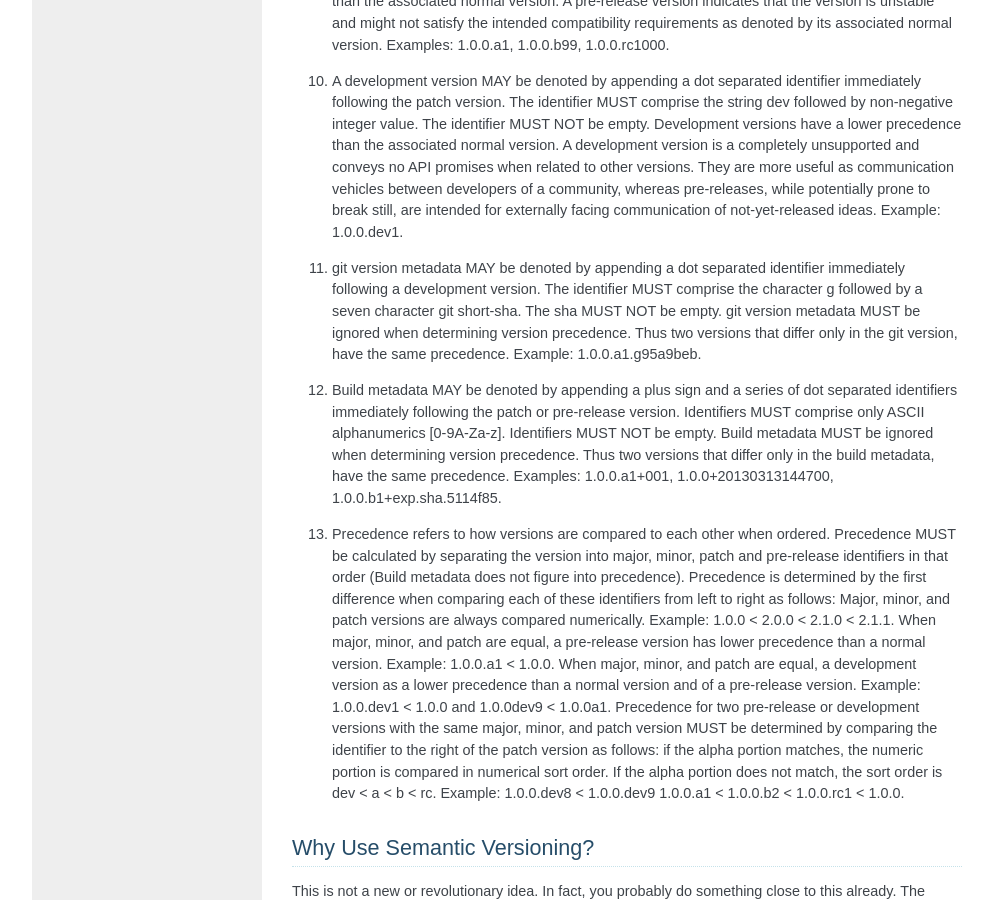
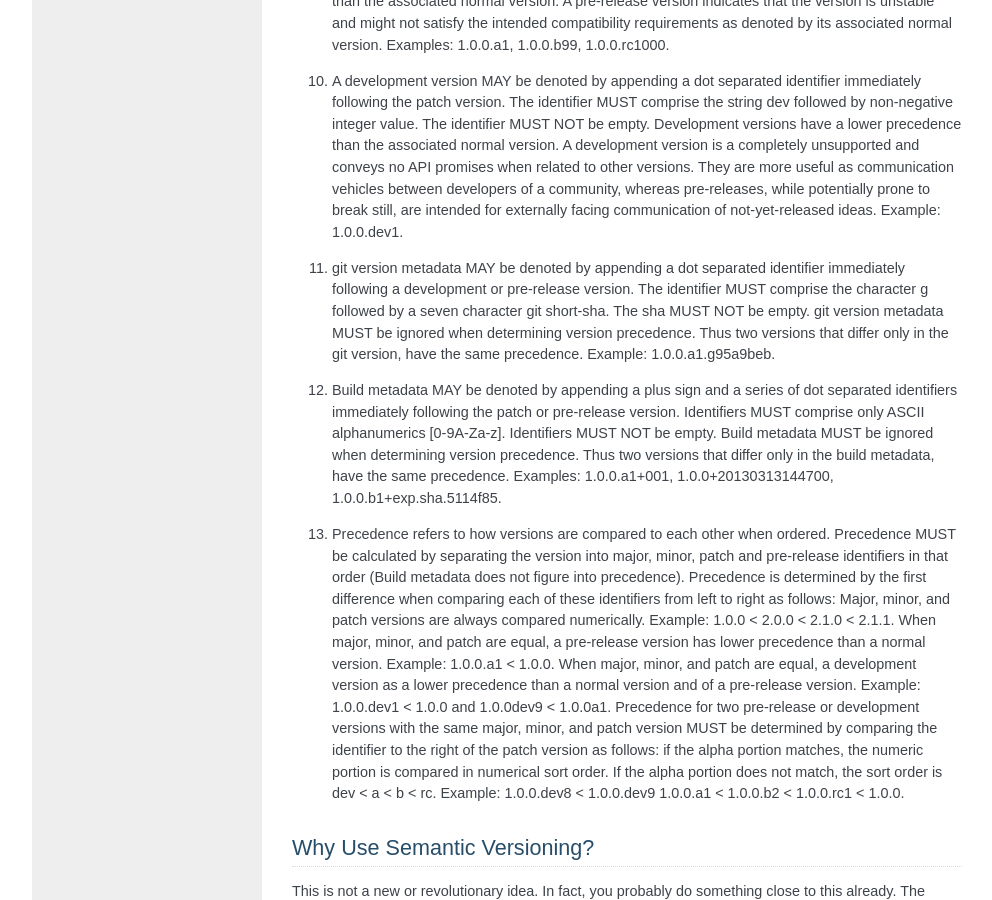
Before and after one commit to openstack/pbr, a Sphinx documentation site: the page built from doc/source/semver.rst, in a window 1280 px wide and 900 px high, scrolled down 1950 px. Shown: the whole window, without its empty margins (128-1120 px from the left). Built offline with Sphinx 7.4.7, drawn with Linux system fonts in a browser that asks for light colours.

Commit message:
Permit pre-release versions with git metadata
This is implied by the example and seems necessary for doing automated
generation of pre-release versions.

Change-Id: I8d4ceec200fac7982f2dafa7f8f1a8abfd4b0f83

```diff
--- a/doc/source/semver.rst
+++ b/doc/source/semver.rst
@@ -131,7 +131,7 @@ document are to be interpreted as described in `RFC
     communication of not-yet-released ideas. Example: 1.0.0.dev1.
 
 #.  git version metadata MAY be denoted by appending a dot separated
-    identifier immediately following a development version.
+    identifier immediately following a development or pre-release version.
     The identifier MUST comprise the character g followed by a seven
     character git short-sha. The sha MUST NOT be empty. git version
     metadata MUST be ignored when determining version precedence. Thus
```
